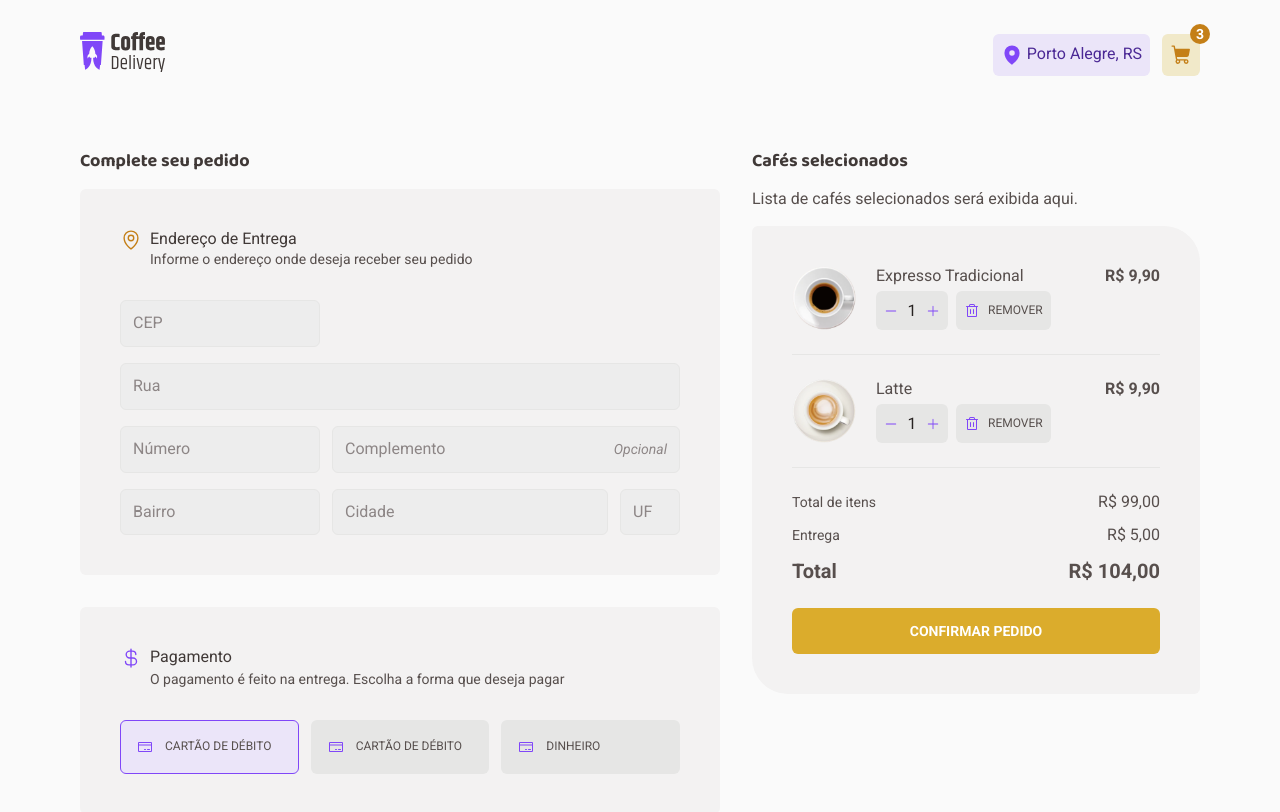
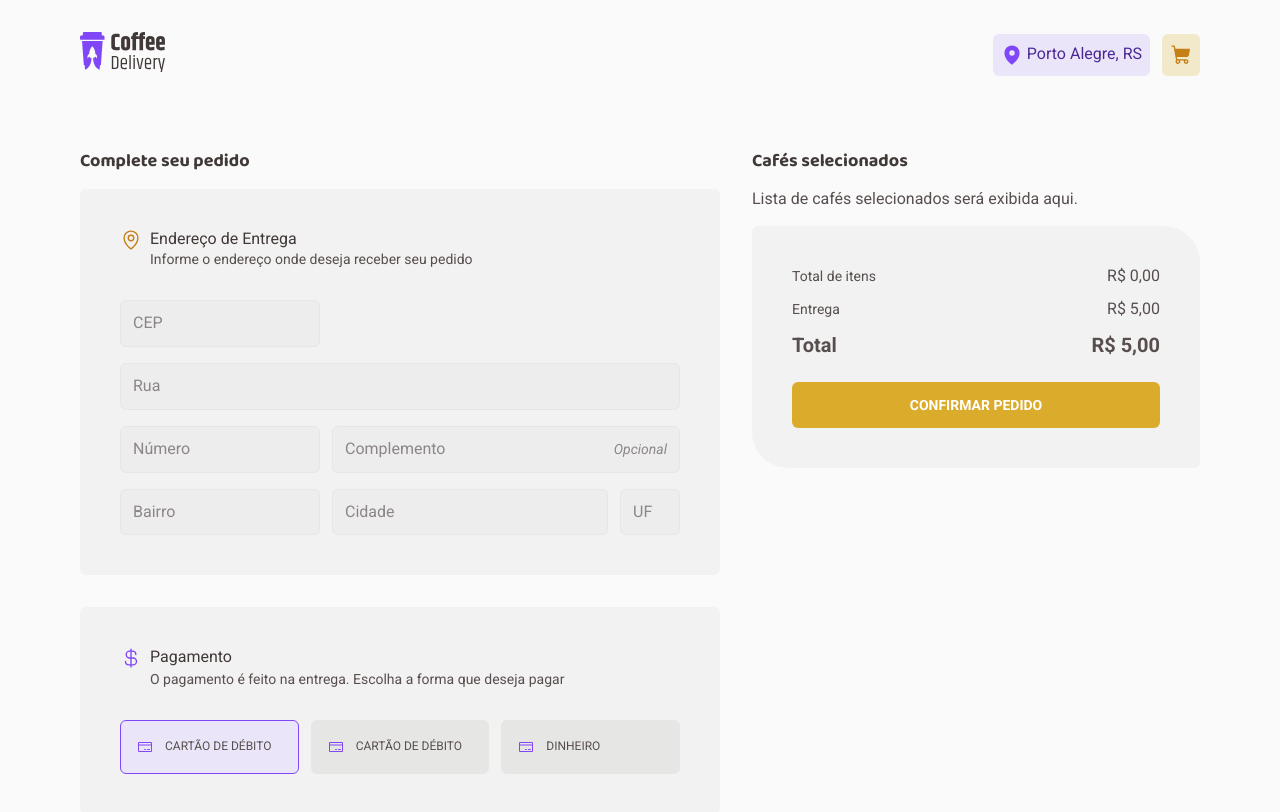
Before and after one commit to emanuelhenrique-dev/Coffee-Delivery, a React (Vite) app: page /cart in a window 1280 px wide. Shown: the top 812 px of the page. Built offline with nearby package versions, Linux system fonts and the light colour scheme.

Commit message:
feat: implement Context API with useReducer and update components

```diff
--- a/package.json
+++ b/package.json
@@ -11,6 +11,7 @@
   },
   "dependencies": {
     "@phosphor-icons/react": "^2.1.10",
+    "immer": "^10.1.1",
     "react": "^19.1.0",
     "react-dom": "^19.1.0",
     "react-router-dom": "^7.7.1",
--- a/src/components/Header/Header.tsx
+++ b/src/components/Header/Header.tsx
@@ -1,8 +1,12 @@
 import { Link } from 'react-router-dom';
 import { Aside, HeaderContainer } from './Header.styles';
 import { MapPinIcon, ShoppingCartIcon } from '@phosphor-icons/react';
+import { useContext } from 'react';
+import { CartContext } from '../../contexts/CartContext';
 
 export function Header() {
+  const { cart } = useContext(CartContext);
+
   return (
     <HeaderContainer>
       <Link to="/">
@@ -15,9 +19,9 @@ export function Header() {
           <span>Porto Alegre, RS</span>
         </div>
 
-        <Link to="/cart">
+        <Link to="/cart" aria-disabled={cart.length === 0}>
           <ShoppingCartIcon size={22} weight="fill" />
-          <span>3</span>
+          {cart.length > 0 ? <span>{cart.length}</span> : null}
         </Link>
       </Aside>
     </HeaderContainer>
--- /dev/null
+++ b/src/contexts/CartContext.tsx
@@ -0,0 +1,85 @@
+import { createContext, ReactNode, useEffect, useReducer } from 'react';
+import { cartReducer, Item, Order } from '../reducers/cart/reducer';
+import {
+  addItemAction,
+  decrementItemQuantityAction,
+  incrementItemQuantityAction,
+  removeItemAction
+} from '../reducers/cart/actions';
+
+interface CartContextType {
+  cart: Item[];
+  orders: Order[];
+  addItem: (item: Item) => void;
+  removeItem: (itemId: Item['id']) => void;
+  decrementItemQuantity: (itemId: Item['id']) => void;
+  incrementItemQuantity: (itemId: Item['id']) => void;
+}
+
+// eslint-disable-next-line react-refresh/only-export-components
+export const CartContext = createContext({} as CartContextType);
+
+interface CartContextProviderProps {
+  children: ReactNode;
+}
+export function CartContextProvider({ children }: CartContextProviderProps) {
+  const [cartState, dispatch] = useReducer(
+    cartReducer,
+    {
+      cart: [],
+      orders: []
+    },
+    (cartState) => {
+      const storedStateAsJSON = localStorage.getItem(
+        '@coffee-delivery:cart-state'
+      );
+
+      if (storedStateAsJSON) {
+        return JSON.parse(storedStateAsJSON);
+      }
+
+      return cartState;
+    }
+  );
+
+  const { cart, orders } = cartState;
+
+  function addItem(item: Item) {
+    dispatch(addItemAction(item));
+  }
+
+  function removeItem(itemId: Item['id']) {
+    dispatch(removeItemAction(itemId));
+  }
+
+  function incrementItemQuantity(itemId: Item['id']) {
+    dispatch(incrementItemQuantityAction(itemId));
+  }
+
+  function decrementItemQuantity(itemId: Item['id']) {
+    dispatch(decrementItemQuantityAction(itemId));
+  }
+
+  useEffect(() => {
+    if (cartState) {
+      const stateJSON = JSON.stringify(cartState);
+
+      localStorage.setItem('@coffee-delivery:cart-state', stateJSON);
+    }
+  }, [cartState]);
+
+  return (
+    <CartContext.Provider
+      value={{
+        cart,
+        orders,
+        addItem,
+        removeItem,
+        incrementItemQuantity,
+        decrementItemQuantity
+      }}
+    >
+      {children}
+    </CartContext.Provider>
+  );
+}
--- a/src/pages/Cart/Cart.tsx
+++ b/src/pages/Cart/Cart.tsx
@@ -25,8 +25,44 @@ import { coffees } from '../../assets/coffees/coffees';
 import { QuantityInput } from '../../components/QuantityInput/QuantityInput';
 import { Radio } from './Form/Radio/Radio';
 import { TextInput } from './Form/TextInput/TextInput';
+import { Fragment, useContext } from 'react';
+import { CartContext } from '../../contexts/CartContext';
 
 export function Cart() {
+  const { cart, incrementItemQuantity, decrementItemQuantity, removeItem } =
+    useContext(CartContext);
+
+  const coffeesInCart = cart.map((item) => {
+    const coffeeInfo = coffees.find((coffee) => coffee.id === item.id);
+
+    if (!coffeeInfo) {
+      throw new Error('Invalid coffee.');
+    }
+
+    return {
+      ...coffeeInfo,
+      quantity: item.quantity
+    };
+  });
+
+  const totalItemsPrice = coffeesInCart.reduce((previousValue, currentItem) => {
+    return (previousValue += currentItem.price * currentItem.quantity);
+  }, 0);
+
+  const Shipping = 5.0;
+
+  function handleItemIncrement(itemId: string) {
+    incrementItemQuantity(itemId);
+  }
+
+  function handleItemDecrement(itemId: string) {
+    decrementItemQuantity(itemId);
+  }
+
+  function handleItemRemove(itemId: string) {
+    removeItem(itemId);
+  }
+
   return (
     <Container>
       <InfoContainer>
@@ -131,18 +167,21 @@ export function Cart() {
 
         <p>Lista de cafés selecionados será exibida aqui.</p>
         <CartTotal>
+          {coffeesInCart.map((coffee) => (
+            <Fragment key={coffee.id}>
               <Coffee>
                 <div>
-              <img src={coffees[0].image} alt="" />
+                  <img src={coffee.image} alt={coffee.title} />
                   <div>
-                <span>Expresso Tradicional</span>
+                    <span>{coffee.title}</span>
+
                     <CoffeeInfo>
                       <QuantityInput
-                    quantity={1}
-                    incrementQuantity={() => {}}
-                    decrementQuantity={() => {}}
+                        quantity={coffee.quantity}
+                        incrementQuantity={() => handleItemIncrement(coffee.id)}
+                        decrementQuantity={() => handleItemDecrement(coffee.id)}
                       />
-                  <button>
+                      <button onClick={() => handleItemRemove(coffee.id)}>
                         <TrashIcon />
                         <span>Remover</span>
                       </button>
@@ -150,51 +189,42 @@ export function Cart() {
                   </div>
                 </div>
 
-            <aside>
-              <span>R$ 9,90</span>
-            </aside>
+                <aside>R$ {coffee.price?.toFixed(2)}</aside>
               </Coffee>
 
               <span />
-
-          <Coffee>
-            <div>
-              <img src={coffees[5].image} alt="" />
-              <div>
-                <span>Latte</span>
-                <CoffeeInfo>
-                  <QuantityInput
-                    quantity={1}
-                    incrementQuantity={() => {}}
-                    decrementQuantity={() => {}}
-                  />
-                  <button>
-                    <TrashIcon />
-                    <span>Remover</span>
-                  </button>
-                </CoffeeInfo>
-              </div>
-            </div>
-
-            <aside>
-              <span>R$ 9,90</span>
-            </aside>
-          </Coffee>
-
-          <span />
+            </Fragment>
+          ))}
 
           <CartTotalInfo>
             <div>
               <span>Total de itens</span>
-              <span>R$ 99,00</span>
+              <span>
+                {new Intl.NumberFormat('pt-br', {
+                  currency: 'BRL',
+                  style: 'currency'
+                }).format(totalItemsPrice)}
+              </span>
             </div>
             <div>
               <span>Entrega</span>
-              <span>R$ 5,00</span>
+              <span>
+                {' '}
+                {new Intl.NumberFormat('pt-br', {
+                  currency: 'BRL',
+                  style: 'currency'
+                }).format(Shipping)}
+              </span>
             </div>
             <div>
               <span>Total</span>
-              <span>R$ 104,00</span>
+              <span>
+                {' '}
+                {new Intl.NumberFormat('pt-br', {
+                  currency: 'BRL',
+                  style: 'currency'
+                }).format(Shipping + totalItemsPrice)}
+              </span>
             </div>
           </CartTotalInfo>
           <CheckoutButton>
--- a/src/pages/Home/components/Card/Card.tsx
+++ b/src/pages/Home/components/Card/Card.tsx
@@ -1,4 +1,4 @@
-import { useState } from 'react';
+import { useContext, useEffect, useState } from 'react';
 import {
   CoffeeImg,
   Container,
@@ -9,9 +9,10 @@ import {
   Tags,
   Title
 } from './Card.styles';
-import { ShoppingCartIcon } from '@phosphor-icons/react';
+import { CheckFatIcon, ShoppingCartIcon } from '@phosphor-icons/react';
 import { useTheme } from 'styled-components';
 import { QuantityInput } from '../../../../components/QuantityInput/QuantityInput';
+import { CartContext } from '../../../../contexts/CartContext';
 
 interface Coffee {
   id: string;
@@ -28,7 +29,9 @@ interface CardProps {
 
 export function Card({ coffee }: CardProps) {
   const [quantity, setQuantity] = useState(1);
+  const [isItemAdded, setIsItemAdded] = useState(false);
   const theme = useTheme();
+  const { addItem } = useContext(CartContext);
 
   function incrementQuantity() {
     setQuantity((state) => state + 1);
@@ -39,6 +42,28 @@ export function Card({ coffee }: CardProps) {
       setQuantity((state) => state - 1);
     }
   }
+
+  function handleAddItem() {
+    addItem({ id: coffee.id, quantity });
+    setIsItemAdded(true);
+    setQuantity(1);
+  }
+
+  useEffect(() => {
+    let timeout: number;
+
+    if (isItemAdded) {
+      timeout = setTimeout(() => {
+        setIsItemAdded(false);
+      }, 1000);
+    }
+
+    return () => {
+      if (timeout) {
+        clearTimeout(timeout);
+      }
+    };
+  }, [isItemAdded]);
 
   return (
     <Container>
@@ -67,8 +92,20 @@ export function Card({ coffee }: CardProps) {
             decrementQuantity={decrementQuantity}
           />
 
-          <button>
-            <ShoppingCartIcon size={22} color={theme.colors['base-card']} />
+          <button disabled={isItemAdded} onClick={handleAddItem}>
+            {isItemAdded ? (
+              <CheckFatIcon
+                weight="fill"
+                size={22}
+                color={theme.colors['base-card']}
+              />
+            ) : (
+              <ShoppingCartIcon
+                size={22}
+                color={theme.colors['base-card']}
+                weight="fill"
+              />
+            )}
           </button>
         </Order>
       </Control>
--- /dev/null
+++ b/src/reducers/cart/actions.ts
@@ -0,0 +1,47 @@
+import { Item } from './reducer';
+
+export const ActionTypes = {
+  ADD_ITEM: 'ADD_ITEM',
+  REMOVE_ITEM: 'REMOVE_ITEM',
+  INCREMENT_ITEM_QUANTITY: 'INCREMENT_ITEM_QUANTITY',
+  DECREMENT_ITEM_QUANTITY: 'DECREMENT_ITEM_QUANTITY',
+  CHECKOUT_CART: 'CHECKOUT_CART'
+} as const;
+
+export type ActionsType = (typeof ActionTypes)[keyof typeof ActionTypes];
+
+export function addItemAction(item: Item) {
+  return {
+    type: ActionTypes.ADD_ITEM,
+    payload: {
+      item
+    }
+  };
+}
+
+export function removeItemAction(itemId: Item['id']) {
+  return {
+    type: ActionTypes.REMOVE_ITEM,
+    payload: {
+      itemId
+    }
+  };
+}
+
+export function incrementItemQuantityAction(itemId: Item['id']) {
+  return {
+    type: ActionTypes.INCREMENT_ITEM_QUANTITY,
+    payload: {
+      itemId
+    }
+  };
+}
+
+export function decrementItemQuantityAction(itemId: Item['id']) {
+  return {
+    type: ActionTypes.DECREMENT_ITEM_QUANTITY,
+    payload: {
+      itemId
+    }
+  };
+}
--- /dev/null
+++ b/src/reducers/cart/reducer.ts
@@ -0,0 +1,67 @@
+import { produce } from 'immer';
+import { ActionTypes } from './actions';
+
+export interface Item {
+  id: string;
+  quantity: number;
+}
+
+export interface Order {
+  id: number;
+  items: Item[];
+}
+
+interface CartState {
+  cart: Item[];
+  orders: Order[];
+}
+
+export const cartReducer = (state: CartState, action: any) => {
+  switch (action.type) {
+    case ActionTypes.ADD_ITEM:
+      return produce(state, (draft) => {
+        const itemAlreadyAdded = draft.cart.find(
+          (item) => item.id === action.payload.item.id
+        );
+
+        if (itemAlreadyAdded) {
+          itemAlreadyAdded.quantity += action.payload.item.quantity;
+        } else {
+          draft.cart.push(action.payload.item);
+        }
+      });
+
+    case ActionTypes.REMOVE_ITEM:
+      return produce(state, (draft) => {
+        const itemToRemoveId = draft.cart.findIndex(
+          (item) => item.id === action.payload.itemId
+        );
+        draft.cart.splice(itemToRemoveId, 1);
+      });
+
+    case ActionTypes.INCREMENT_ITEM_QUANTITY:
+      return produce(state, (draft) => {
+        const itemToIncrement = draft.cart.find(
+          (item) => item.id === action.payload.itemId
+        );
+
+        if (itemToIncrement?.id) {
+          itemToIncrement.quantity += 1;
+        }
+      });
+
+    case ActionTypes.DECREMENT_ITEM_QUANTITY:
+      return produce(state, (draft) => {
+        const itemToDecrement = draft.cart.find(
+          (item) => item.id === action.payload.itemId
+        );
+
+        if (itemToDecrement?.id && itemToDecrement.quantity > 1) {
+          itemToDecrement.quantity -= 1;
+        }
+      });
+
+    default:
+      return state;
+  }
+};
```
Also changed, not shown: src/App.tsx (+6 -5 lines), 1 other file (tests, documents, lock files or other folders). Lines whose indentation alone changed are shown as unchanged.
